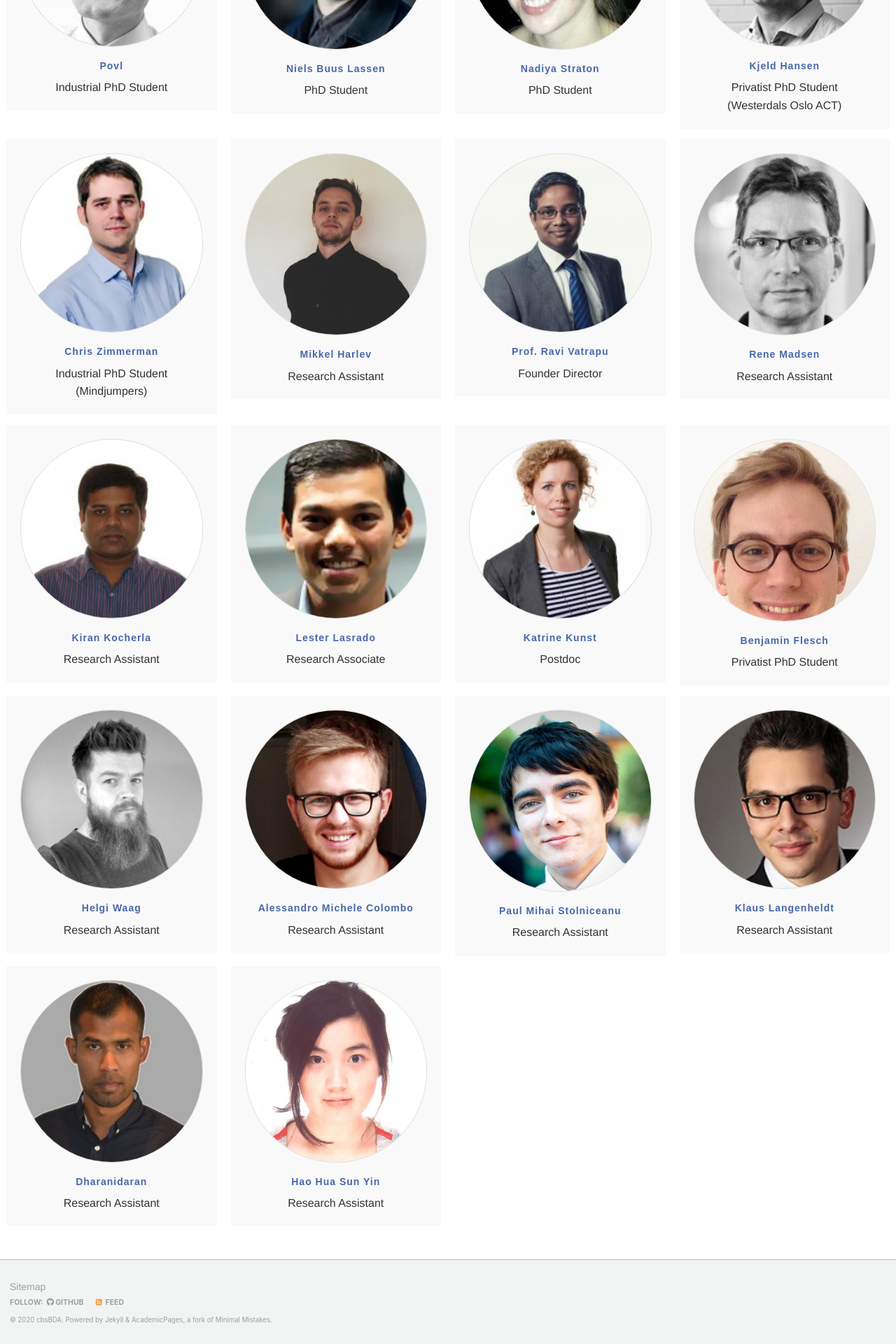
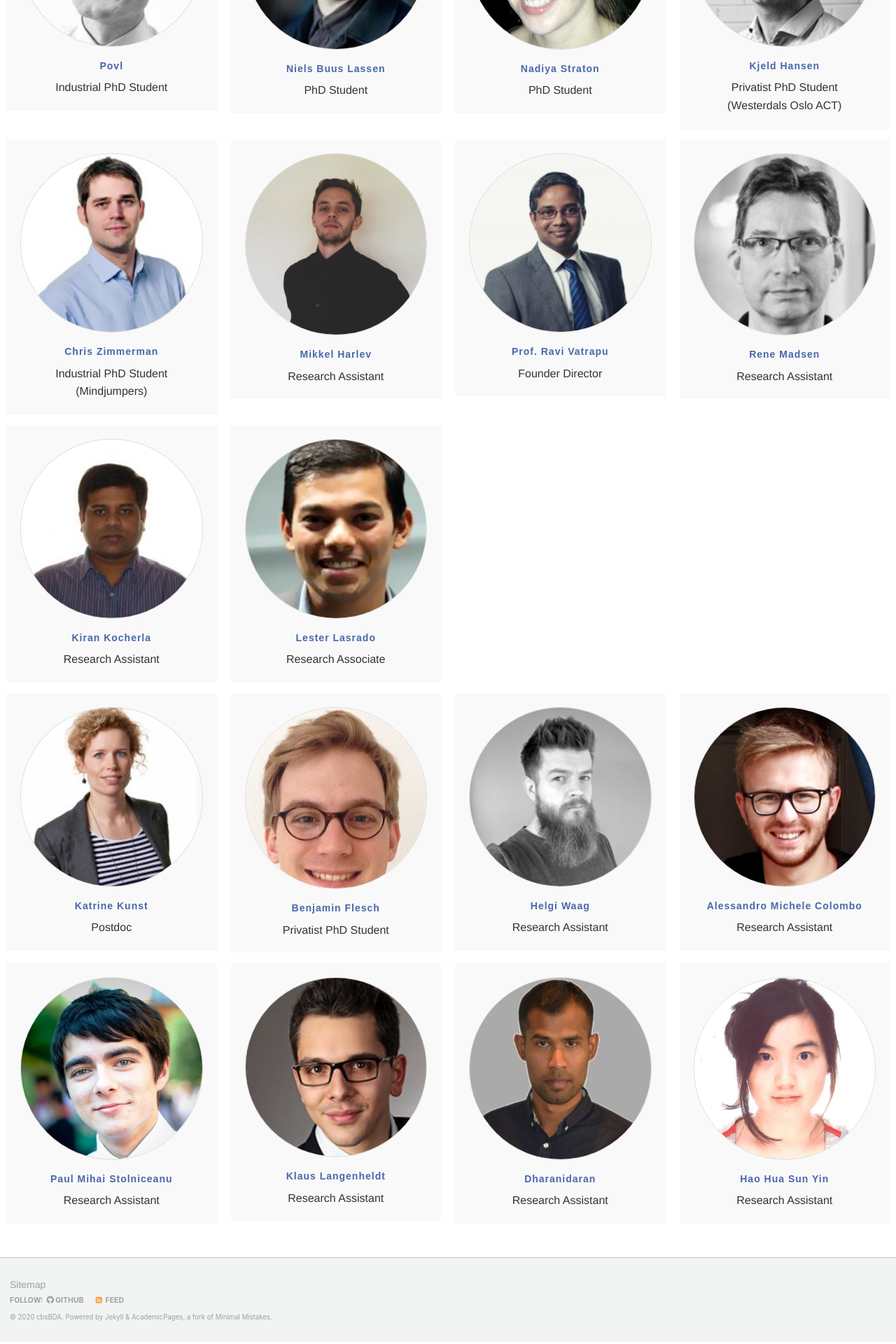
Before and after one commit to cbsBDA/cbsBDA-homepage, a Jekyll site: the page built from _pages/team.md, in a window 1280 px wide. Shown: the part 1182-3102 px from the top of the page at 70% size. Built offline with Jekyll 4.4.1, drawn with Linux system fonts in a browser that asks for light colours; nearby versions of some CDN libraries.

Commit message:
Update team.md

```diff
--- a/_pages/team.md
+++ b/_pages/team.md
@@ -256,6 +256,8 @@ author_profile: true
             </div>
         </div>
     </div>
+  </div>
+  <div class="row mb-15">
     <div class="col-xs-6 col-sm-3 col-md-3">
         <div class="wow bounceInUp animated animated">
             <div class="team boxed-grey text-center">
@@ -282,10 +284,6 @@ author_profile: true
             </div>
         </div>
     </div>
-</div>
-
-
-<div class="row mb-15">
     <div class="col-xs-6 col-sm-3 col-md-3">
         <div class="wow bounceInUp animated animated">
             <div class="team boxed-grey text-center">
@@ -312,6 +310,11 @@ author_profile: true
             </div>
         </div>
     </div>
+</div>
+
+
+<div class="row mb-15">
+
     <div class="col-xs-6 col-sm-3 col-md-3">
         <div class="wow bounceInUp animated animated">
             <div class="team boxed-grey text-center">
@@ -338,10 +341,6 @@ author_profile: true
             </div>
         </div>
     </div>
-</div>
-
-
-<div class="row mb-15">
     <div class="col-xs-6 col-sm-3 col-md-3">
         <div class="wow bounceInUp animated animated">
             <div class="team boxed-grey text-center">
@@ -368,5 +367,4 @@ author_profile: true
             </div>
         </div>
     </div>
-
 </div>
```
